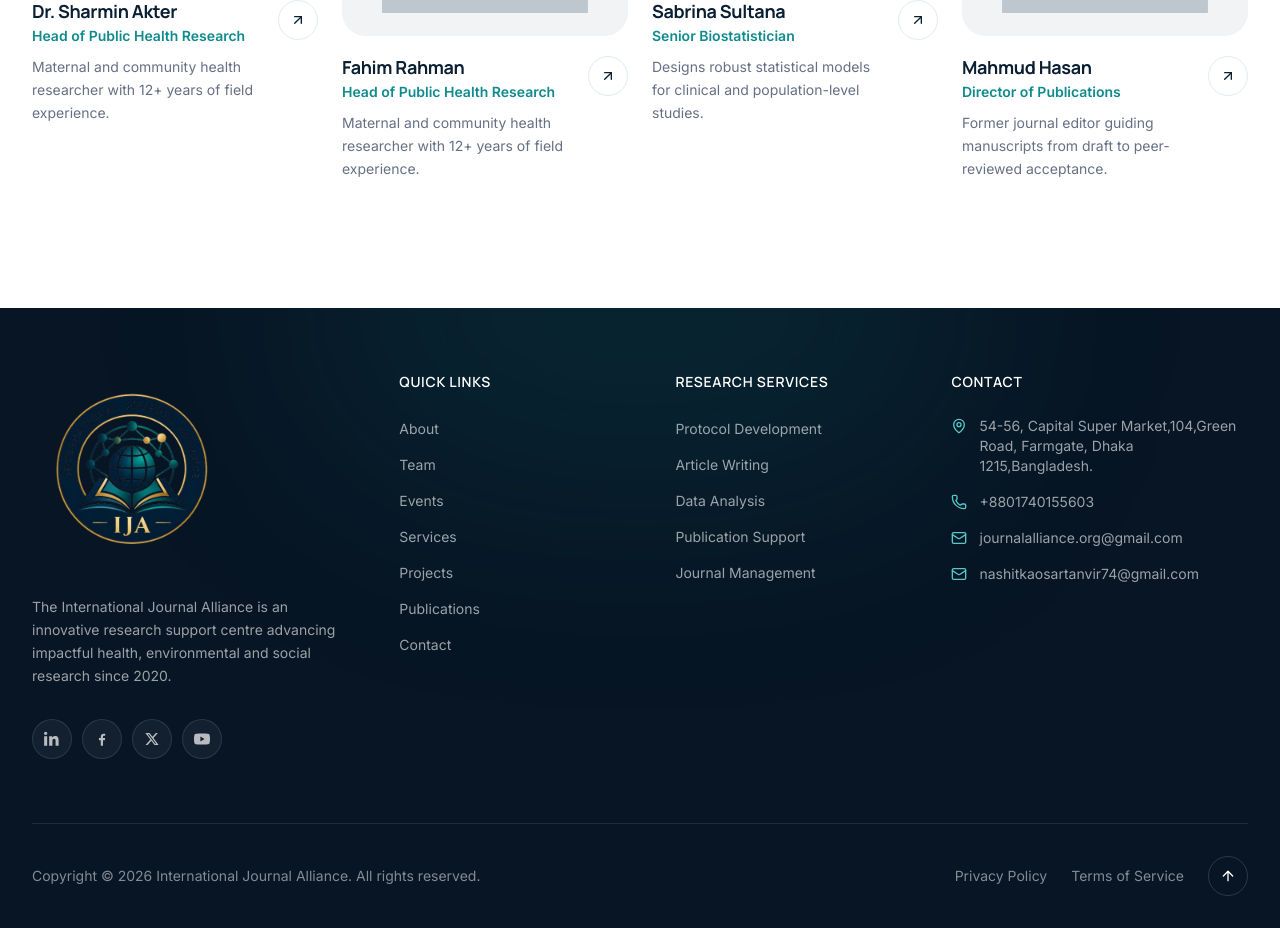
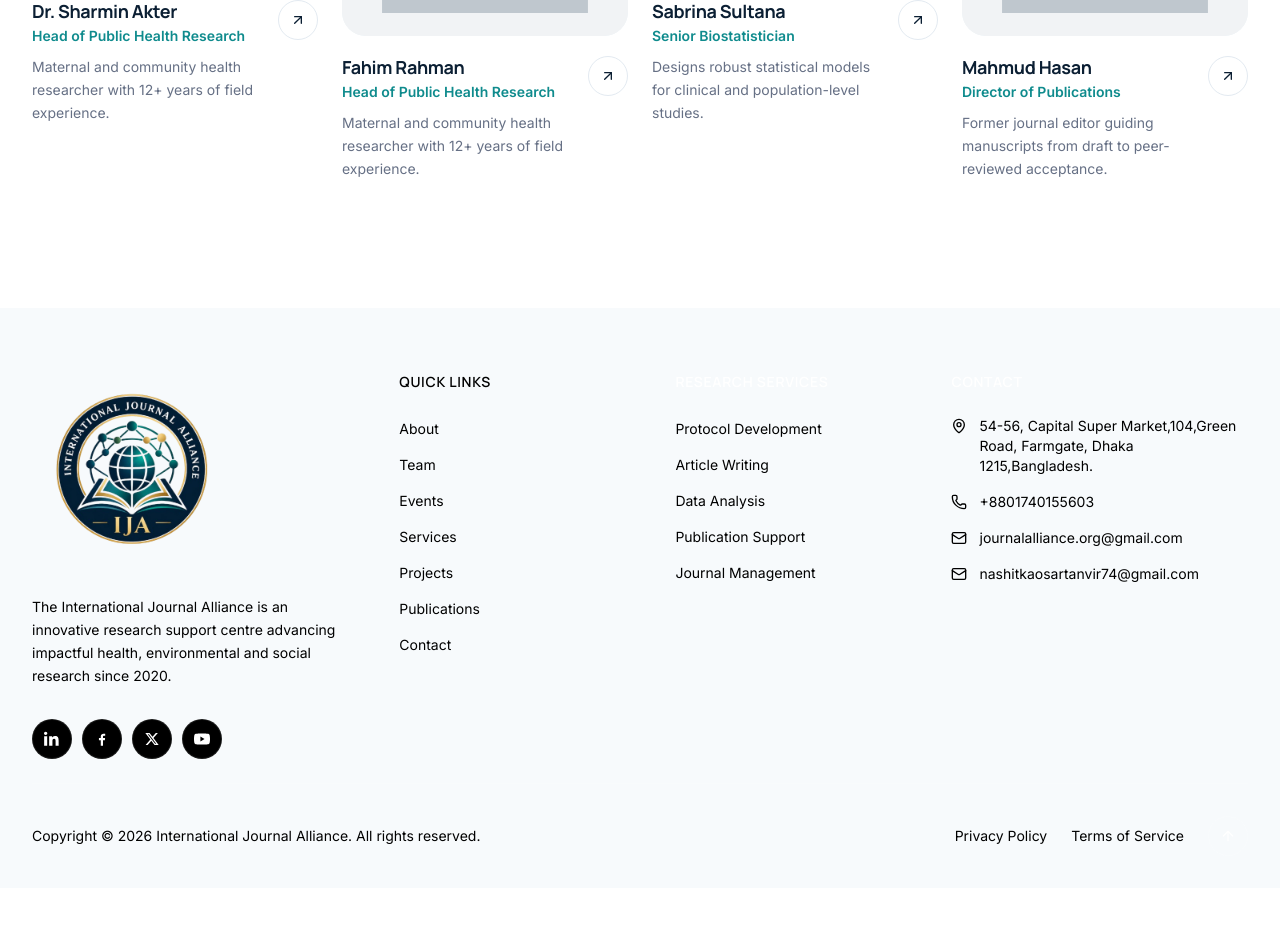
Before and after one commit to abdul-dulal/ija, a Next.js app: page /team in a window 1280 px wide. Shown: the part 2109-3037 px from the top of the page. After the commit the page ends 2997 px from the top, so only its background shows below. Built offline with nearby package versions, Linux system fonts and the light colour scheme.

Commit message:
feat: update Footer, HomeHero, Marque, and ui components with improved styles and structure

```diff
--- a/src/components/Footer.js
+++ b/src/components/Footer.js
@@ -3,6 +3,7 @@ import { flatNavLinks, serviceLinks, site } from "@/data/site";
 import { Logo, SocialLinks } from "./ui";
 import logo from "@/app/assets/img/logo.jpeg";
 import Image from "next/image";
+import Link from "next/link";
 
 const quickLinks = flatNavLinks.filter(
   (l) => !["Home", "Resources"].includes(l.label),
@@ -10,35 +11,12 @@ const quickLinks = flatNavLinks.filter(
 
 export default function Footer() {
   return (
-    <footer className="relative overflow-hidden bg-navy-900 text-white">
-      <div className="absolute -top-40 left-1/2 h-80 w-[40rem] -translate-x-1/2 rounded-full bg-teal/15 blur-[120px]" />
-
+    <footer className="relative overflow-hidden bg-offwhite text-black">
       <div className="container-x relative">
-        {/* Newsletter strip */}
-        {/* <div className="flex flex-col gap-6 border-b border-white/10 py-12 lg:flex-row lg:items-center lg:justify-between">
-          <div>
-            <h3 className="text-2xl font-bold text-white">Stay ahead in research</h3>
-            <p className="mt-1 text-white/60">Monthly insights, calls for papers and event updates.</p>
-          </div>
-          <form className="flex w-full max-w-md gap-2 rounded-full border border-white/10 bg-white/5 p-1.5">
-            <label htmlFor="newsletter" className="sr-only">Email address</label>
-            <input
-              id="newsletter"
-              type="email"
-              required
-              placeholder="Your email address"
-              className="min-w-0 flex-1 bg-transparent px-4 text-sm text-white outline-none placeholder:text-white/40"
-            />
-            <button type="submit" className="btn btn-primary !px-5 !py-3">
-              Subscribe <ArrowRight className="h-4 w-4" />
-            </button>
-          </form>
-        </div> */}
-
-        <div className="grid gap-12 py-16 sm:grid-cols-2 lg:grid-cols-[1.4fr_1fr_1fr_1.3fr]">
+        <div className="grid gap-12 pt-16 pb-6 sm:grid-cols-2 lg:grid-cols-[1.4fr_1fr_1fr_1.3fr]">
           <div>
             <Image src={logo} alt="Logo" className="h-50 w-50" />
-            <p className="mt-6 max-w-xs text-sm leading-relaxed text-white/60">
+            <p className="mt-6 max-w-xs text-sm leading-relaxed text-black">
               The {site.fullName} is an innovative research support centre
               advancing impactful health, environmental and social research
               since {site.founded}.
@@ -47,7 +25,7 @@ export default function Footer() {
           </div>
 
           <div>
-            <h4 className="text-sm font-semibold tracking-wider text-white uppercase">
+            <h4 className="text-sm font-semibold tracking-wider text-black uppercase">
               Quick Links
             </h4>
             <ul className="mt-6 space-y-3">
@@ -55,7 +33,7 @@ export default function Footer() {
                 <li key={l.href}>
                   <a
                     href={l.href}
-                    className="text-sm text-white/60 transition-colors hover:text-cyan"
+                    className="text-sm text-black transition-colors hover:text-cyan"
                   >
                     {l.label}
                   </a>
@@ -73,7 +51,7 @@ export default function Footer() {
                 <li key={s}>
                   <a
                     href="/services"
-                    className="text-sm text-white/60 transition-colors hover:text-cyan"
+                    className="text-sm text-black transition-colors hover:text-cyan"
                   >
                     {s}
                   </a>
@@ -86,43 +64,44 @@ export default function Footer() {
             <h4 className="text-sm font-semibold tracking-wider text-white uppercase">
               Contact
             </h4>
-            <ul className="mt-6 space-y-4 text-sm text-white/60">
+            <ul className="mt-6 space-y-4 text-sm text-black">
               <li className="flex gap-3">
-                <MapPin className="mt-0.5 h-4 w-4 shrink-0 text-cyan" />{" "}
+                <MapPin className="mt-0.5 h-4 w-4 shrink-0 text-black" />{" "}
                 {site.address}
               </li>
-              <li>
-                <a
+              <li className="hover:ml-3 transition-all ease-in-out duration-500">
+                <Link
                   href={site.phoneHref}
-                  className="flex gap-3 transition-colors hover:text-cyan"
+                  className="flex gap-3  hover:ml-3 transition-all ease-in-out duration-500 "
                 >
-                  <Phone className="mt-0.5 h-4 w-4 shrink-0 text-cyan" />{" "}
+                  <Phone className="mt-0.5 h-4 w-4 shrink-0 text-black" />{" "}
                   {site.phone}
-                </a>
+                </Link>
               </li>
-              <li>
-                <a
-                  href={`mailto:${site.email}`}
-                  className="flex gap-3 transition-colors hover:text-cyan"
-                >
-                  <Mail className="mt-0.5 h-4 w-4 shrink-0 text-cyan" />{" "}
-                  {site.email}
-                </a>
-              </li>
+
               <li>
                 <a
                   href={`mailto:${site.personalEmail}`}
                   className="flex gap-3 transition-colors hover:text-cyan"
                 >
-                  <Mail className="mt-0.5 h-4 w-4 shrink-0 text-cyan" />{" "}
+                  <Mail className="mt-0.5 h-4 w-4 shrink-0 text-black" />{" "}
+                  {site.email}
+                </a>
+              </li>
+              <li>
+                <Link
+                  href={`mailto:${site.personalEmail}`}
+                  className="flex gap-3 transition-colors hover:text-cyan"
+                >
+                  <Mail className="mt-0.5 h-4 w-4 shrink-0 text-black" />{" "}
                   {site.personalEmail}
-                </a>
+                </Link>
               </li>
             </ul>
           </div>
         </div>
 
-        <div className="flex flex-col items-center justify-between gap-4 border-t border-white/10 py-8 text-sm text-white/50 sm:flex-row">
+        <div className="flex flex-col items-center justify-between gap-4 border-t border-white/10 py-8 text-sm text-black sm:flex-row">
           <p>Copyright © 2026 {site.fullName}. All rights reserved.</p>
           <div className="flex items-center gap-6">
             <a href="#" className="transition-colors hover:text-white">
--- a/src/components/HomeHero.jsx
+++ b/src/components/HomeHero.jsx
@@ -36,7 +36,7 @@ const HomeHero = () => {
     <div>
       <div className="relative">
         <div
-          className="sm:h-[800px] h-[500px] flex items-center bg-cover bg-center bg-no-repeat"
+          className="relative sm:h-[800px] h-[500px] flex items-center bg-cover bg-center bg-no-repeat"
           style={{
             backgroundImage: `url(${hero.src})`,
             backgroundPosition: "center",
@@ -44,25 +44,26 @@ const HomeHero = () => {
             backgroundRepeat: "no-repeat",
           }}
         >
-          <div className="px-3 container-x mx-auto">
+          <div className="absolute inset-0 bg-white/40" aria-hidden="true" />
+          <div className="relative z-10 px-3 container-x mx-auto">
             <h2
               ref={headingRef}
-              className="2xl:text-[100px] lg:text-[85px] sm:text-[50px] text-[35px]  font-semibold text-center text-black"
+              className="2xl:text-[100px] lg:text-[83px] sm:text-[50px] text-[35px]  font-bold text-center text-gradient"
             >
-              International journal Alliance (IJA)
+              <span className="">International</span> journal Alliance (IJA)
             </h2>
             <p
               ref={paragraphRef}
-              className="text-base text-black text-center mt-3"
+              className="text-3xl text-black font-medium text-center mt-3"
             >
-              Are you looking to publish your research in high-quality,
-              BMDC-approved journals
-              {/* We offer comprehensive manuscript
-              publication and writing services tailored to meet your academic
-              and professional needs. Our expert team specializes in crafting
-              well-researched and meticulously written manuscripts, including:
-              Research Articles, Review Articles, Case Reports, Backdated
-              Publications. */}
+              Global Network for Scholary Publications
+            </p>
+            <p
+              ref={paragraphRef}
+              className="text-xl text-black text-center mt-3"
+            >
+              ( Are you looking to publish your research in high-quality,
+              BMDC-approved journals)
             </p>
           </div>
         </div>
--- a/src/components/Marque.jsx
+++ b/src/components/Marque.jsx
@@ -22,7 +22,7 @@ const rows = [
 
 function JournalCard({ src, index }) {
   return (
-    <div className="group/card grid  shrink-0 place-items-center rounded-3xl border border-line bg-white px-6 py-4 shadow-soft transition-all duration-500 hover:-translate-y-1 hover:border-teal/30 hover:shadow-lift h-50 w-60">
+    <div className="group/card grid  shrink-0 place-items-center rounded-3xl border border-line bg-white px-6 py-4 shadow-soft transition-all duration-500 hover:-translate-y-1 hover:border-teal/30 hover:shadow-lift sm:h-50 sm:w-60 w-38 h-30 ">
       <Image
         src={src}
         alt={`Partner journal ${index + 1}`}
--- a/src/components/ui.js
+++ b/src/components/ui.js
@@ -171,7 +171,7 @@ export function SocialLinks({ className = "" }) {
           key={name}
           href="#"
           aria-label={name}
-          className="grid h-10 w-10 place-items-center rounded-full border border-white/10 bg-white/5 text-white/70 transition-all duration-300 hover:-translate-y-0.5 hover:border-cyan/50 hover:bg-cyan/10 hover:text-cyan"
+          className="grid h-10 w-10 place-items-center rounded-full border border-white/10 bg-black text-white transition-all duration-300 hover:-translate-y-0.5 h"
         >
           <svg
             viewBox="0 0 24 24"
```
